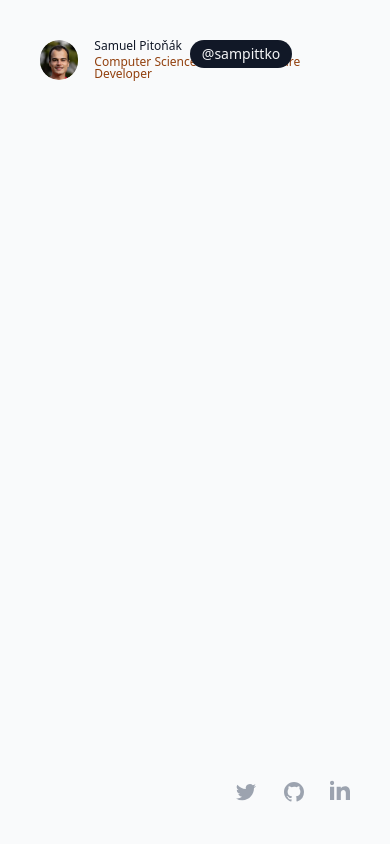
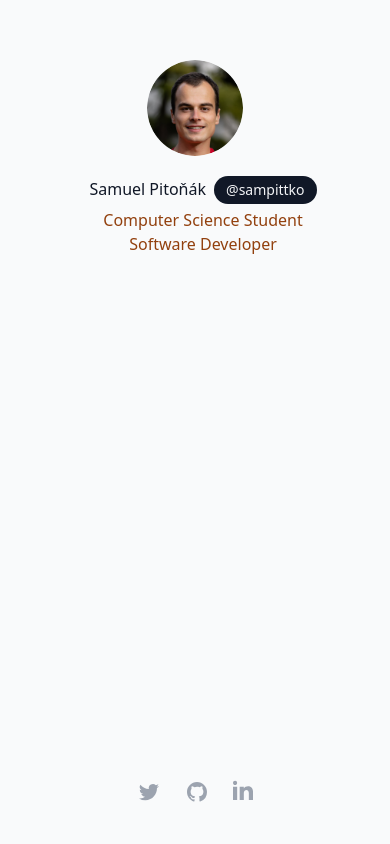
Before and after one commit to sampittko/samuelpitonak.sk, a Gatsby site: page / in a window 390 px wide. Built offline with nearby package versions, Linux system fonts and the light colour scheme; Gatsby itself is replaced by a stand-in of ours.

Commit message:
Improve styles

```diff
--- a/src/components/footer.js
+++ b/src/components/footer.js
@@ -1,14 +1,14 @@
 import { Link } from "gatsby"
 import React from "react"
 
-const Footer = () => {
+const Footer = ({ className }) => {
   return (
-    <footer className="absolute bottom-0 right-0 p-10 md:p-20 lg:p-24 mx-auto md:flex md:items-center md:justify-end">
+    <footer className={className}>
       <div className="flex justify-center space-x-6 md:order-2">
         <Link to="#" className="text-gray-400 hover:text-gray-500">
           <span className="sr-only">Twitter</span>
           <svg
-            className="h-6 w-6"
+            className="w-6 h-6"
             fill="currentColor"
             viewBox="0 0 24 24"
             aria-hidden="true"
@@ -20,7 +20,7 @@ const Footer = () => {
         <Link to="#" className="text-gray-400 hover:text-gray-500">
           <span className="sr-only">GitHub</span>
           <svg
-            className="h-6 w-6"
+            className="w-6 h-6"
             fill="currentColor"
             viewBox="0 0 24 24"
             aria-hidden="true"
@@ -36,7 +36,7 @@ const Footer = () => {
         <Link to="#" className="text-gray-400 hover:text-gray-500">
           <span className="sr-only">LinkedIn</span>
           <svg
-            className="h-5 w-5"
+            className="w-5 h-5"
             fill="currentColor"
             viewBox="0 0 24 24"
             aria-hidden="true"
--- a/src/components/layout.js
+++ b/src/components/layout.js
@@ -2,9 +2,9 @@ import React from "react"
 import Footer from "./footer"
 
 const Layout = ({ children }) => (
-  <div className="max-w-screen min-h-screen bg-gray-50 relative">
-    <main>{children}</main>
-    <Footer />
+  <div className="flex flex-col items-center justify-between min-h-screen p-10 max-w-screen bg-gray-50 md:p-20 lg:p-24">
+    <main className="md:self-start">{children}</main>
+    <Footer className="md:self-end" />
   </div>
 )
 
--- a/src/templates/index.js
+++ b/src/templates/index.js
@@ -33,18 +33,18 @@ const IndexTemplate = ({ pageContext }) => {
   return (
     <Layout>
       <SEO />
-      <div className="absolute p-10 md:p-20 lg:p-24 top-0 left-0 flex items-center space-x-4 lg:space-x-6">
+      <div className="space-x-4 md:flex md:items-center md:justify-center lg:space-x-6">
         <Img
           fluid={fluid}
-          className="w-10 h-10 sm:w-12 sm:h-12 md:w-16 md:h-16 lg:w-20 lg:h-20 rounded-full"
+          className="w-24 h-24 mx-auto my-5 rounded-full md:m-0 md:w-16 md:inline-block md:h-16 lg:w-20 lg:h-20"
           alt={author.fullname}
         />
-        <div className="leading-none sm:leading-1 font-medium text-xs sm:text-md md:text-lg leading-6 space-y-1">
-          <h3 className="text-gray-900">
+        <div className="space-y-1 font-medium leading-6 md:inline-block md:text-lg">
+          <h3 className="text-center text-gray-900 md:text-left">
             {author.fullname}
             <Link
               target="_blank"
-              className="ml-2 text-sm font-normal text-gray-100 hover:bg-amber-800 bg-gray-900 rounded-full px-3 py-1 inline-block absolute transition ease-in-out duration-150"
+              className="inline-block px-3 py-1 ml-2 text-sm font-normal text-gray-100 transition duration-150 ease-in-out bg-gray-900 rounded-full hover:bg-amber-800"
               to={`https://google.com/search?q=${author.username}`}
               title="Find me on the Internet"
             >
@@ -57,7 +57,7 @@ const IndexTemplate = ({ pageContext }) => {
                 <Link
                   to={position.link}
                   target="_blank"
-                  className="hover:text-amber-900"
+                  className="block text-center md:inline hover:text-amber-900"
                   title={position.hover}
                 >
                   {position.title}
@@ -71,7 +71,7 @@ const IndexTemplate = ({ pageContext }) => {
               return (
                 <>
                   <LinkComponent />
-                  {", "}
+                  <span className="hidden md:inline">{", "}</span>
                 </>
               )
             })}
```
